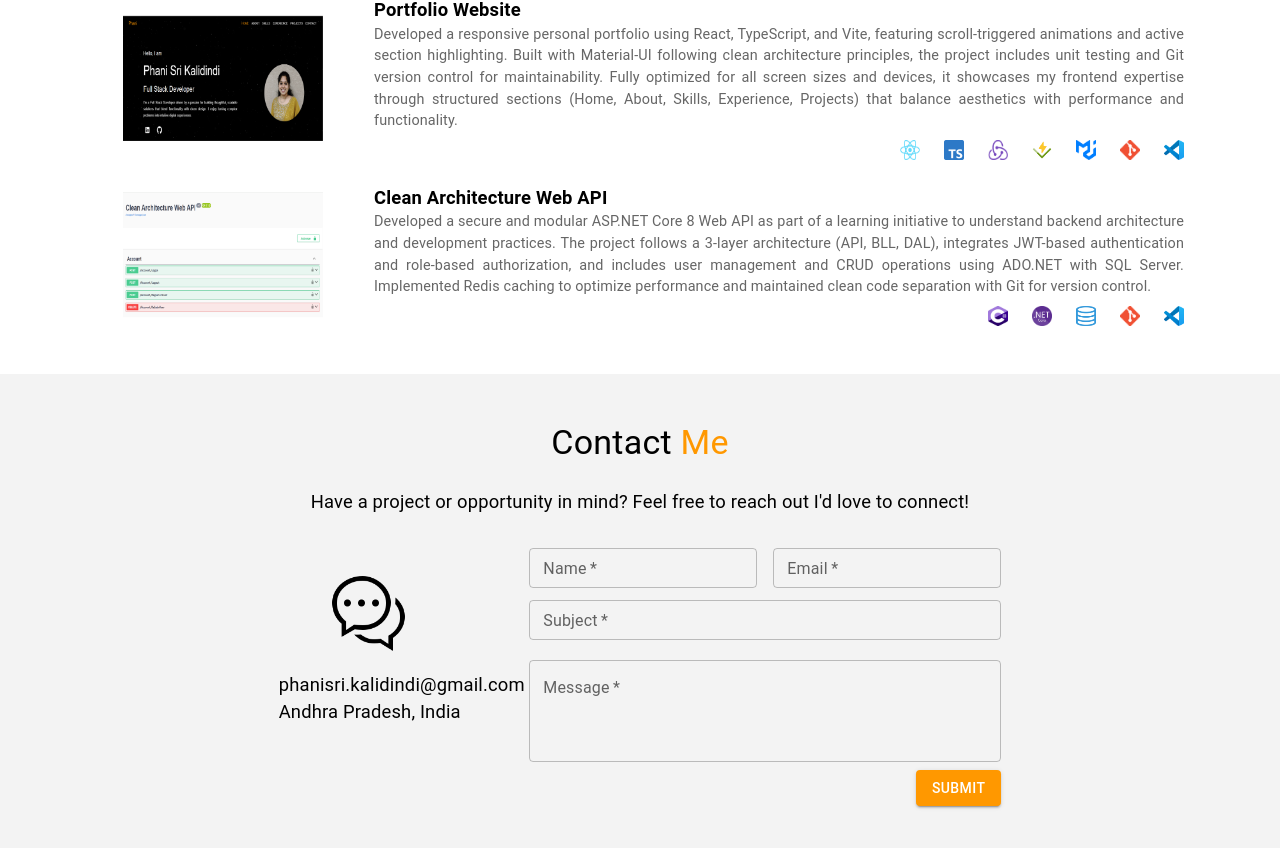
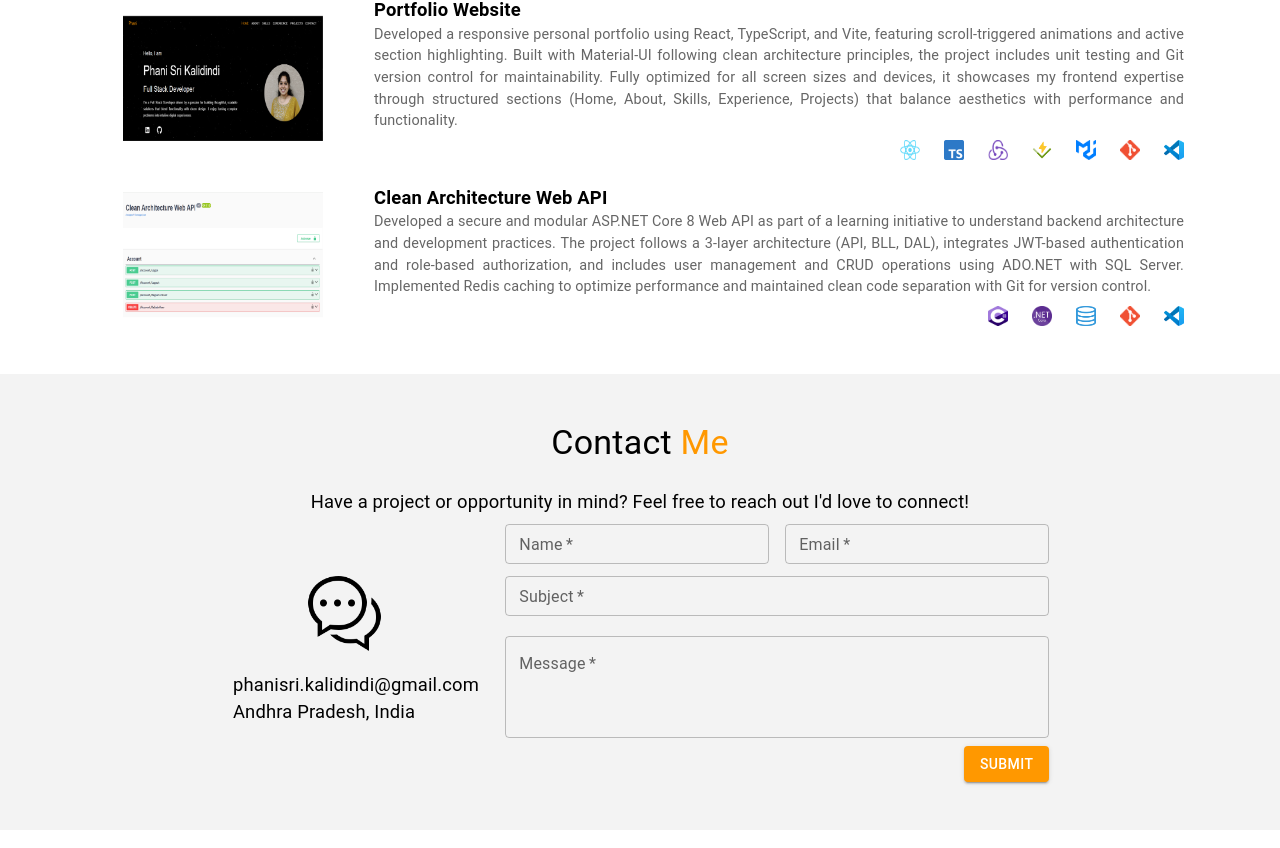
Before and after one commit to KalidindiPhaniSri/Portfolio, a React (Vite) app in the folder Personal_Portfolio/: page / in a window 1280 px wide. Shown: the part 2425-3273 px from the top of the page. Built offline with nearby package versions, Linux system fonts and the light colour scheme; some icons are missing; the HTML template or start-up script is replaced by a standard one.

Commit message:
changed contact section ui

```diff
--- a/Personal_Portfolio/src/Pages/Portfolio/Contact.tsx
+++ b/Personal_Portfolio/src/Pages/Portfolio/Contact.tsx
@@ -26,6 +26,23 @@ import { Images } from "../../Utils/Helpers";
 interface ContactProps {
   onVisible: () => void;
 }
+
+const Contact: React.FC<ContactProps> = ({ onVisible }) => {
+  const theme = useTheme();
+  const isMobile = useMediaQuery(theme.breakpoints.down("md"));
+  const { ref, inView } = useInView(data.intersectionObserver);
+  const themePalette = createTheme({
+    palette: {
+      warning: {
+        main: "#ff9800",
+        contrastText: "#fff",
+      },
+    },
+  });
+
+  useEffect(() => {
+    if (inView) onVisible();
+  }, [inView, onVisible]);
 
   const ContactForm = memo(() => {
     const [form, setForm] = useState({
@@ -68,8 +85,8 @@ const ContactForm = memo(() => {
           "service_m328tfc", // EmailJS service ID
           "template_s4pfbad", // EmailJS template ID
           {
-          from_name: form.name,
-          from_email: form.email,
+            name: form.name,
+            email: form.email,
             subject: form.subject,
             message: form.message,
           },
@@ -92,7 +109,6 @@ const ContactForm = memo(() => {
 
     return (
       <ThemeProvider theme={themePalette}>
-      <Box sx={{ p: 3 }}>
         <form onSubmit={handleSubmit} className="contact-form">
           <Stack direction="row" gap={2}>
             <TextField
@@ -153,7 +169,6 @@ const ContactForm = memo(() => {
             </Button>
           </Box>
         </form>
-      </Box>
         <SnackBar
           snackBarProps={snackBarProps}
           setSnackBarProps={setSnackBarProps}
@@ -163,10 +178,13 @@ const ContactForm = memo(() => {
   });
 
   const ContactDetails = memo(() => {
-  const theme = useTheme();
-  const isMobile = useMediaQuery(theme.breakpoints.down("md"));
     return (
-    <>
+      <Stack
+        direction="column"
+        alignItems="center"
+        gap={0}
+        sx={{ pb: isMobile ? 2 : 0 }}
+      >
         <Box textAlign="center" sx={{ pb: 2, pt: isMobile ? 2 : 7.5 }}>
           <img
             src={Images[data.contact.chatIcon] ?? ""}
@@ -185,24 +203,9 @@ const ContactDetails = memo(() => {
             <TextBlock text={"Andhra Pradesh, India"} size="lg" />
           </Stack>
         </Stack>
-    </>
+      </Stack>
     );
   });
-
-const Contact: React.FC<ContactProps> = ({ onVisible }) => {
-  const { ref, inView } = useInView(data.intersectionObserver);
-  const themePalette = createTheme({
-    palette: {
-      warning: {
-        main: "#ff9800",
-        contrastText: "#fff",
-      },
-    },
-  });
-
-  useEffect(() => {
-    if (inView) onVisible();
-  }, [inView, onVisible]);
 
   return (
     <section ref={ref} id="contact" className="contact">
@@ -212,11 +215,16 @@ const Contact: React.FC<ContactProps> = ({ onVisible }) => {
           endText={data.contact.title[1]}
         />
         <TextBlock text={data.contact.text} size="lg" />
-        <Grid container spacing={0} justifyContent="center">
-          <Grid size={{ xs: 4.5, md: 2.5 }}>
+        <Grid
+          container
+          spacing={0}
+          justifyContent="center"
+          gap={!isMobile ? 6 : 0}
+        >
+          <Grid size={{ xs: 12, md: 2.5 }}>
             <ContactDetails />
           </Grid>
-          <Grid size={{ xs: 12, md: 6 }} sx={{ pl: 3 }}>
+          <Grid size={{ xs: 12, md: 6 }}>
             <ContactForm />
           </Grid>
         </Grid>
```
Lines whose indentation alone changed are shown as unchanged.
